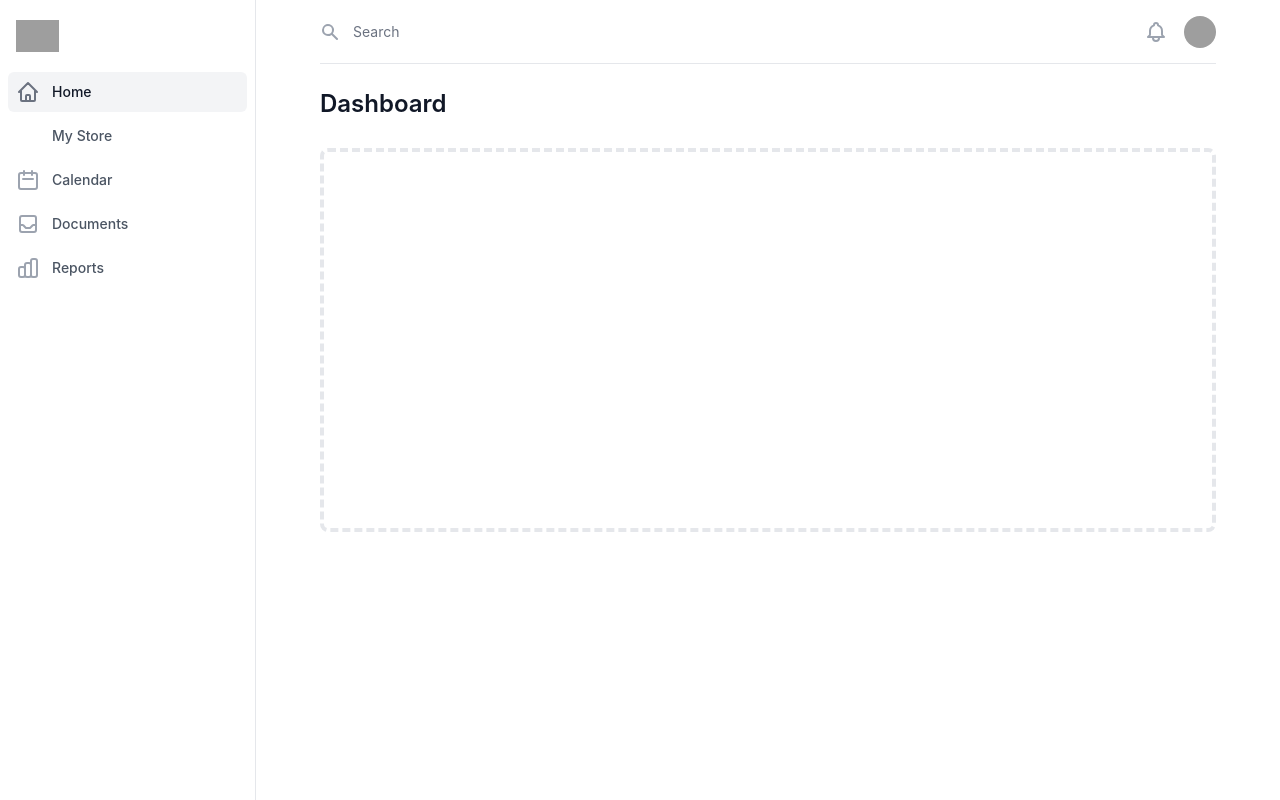
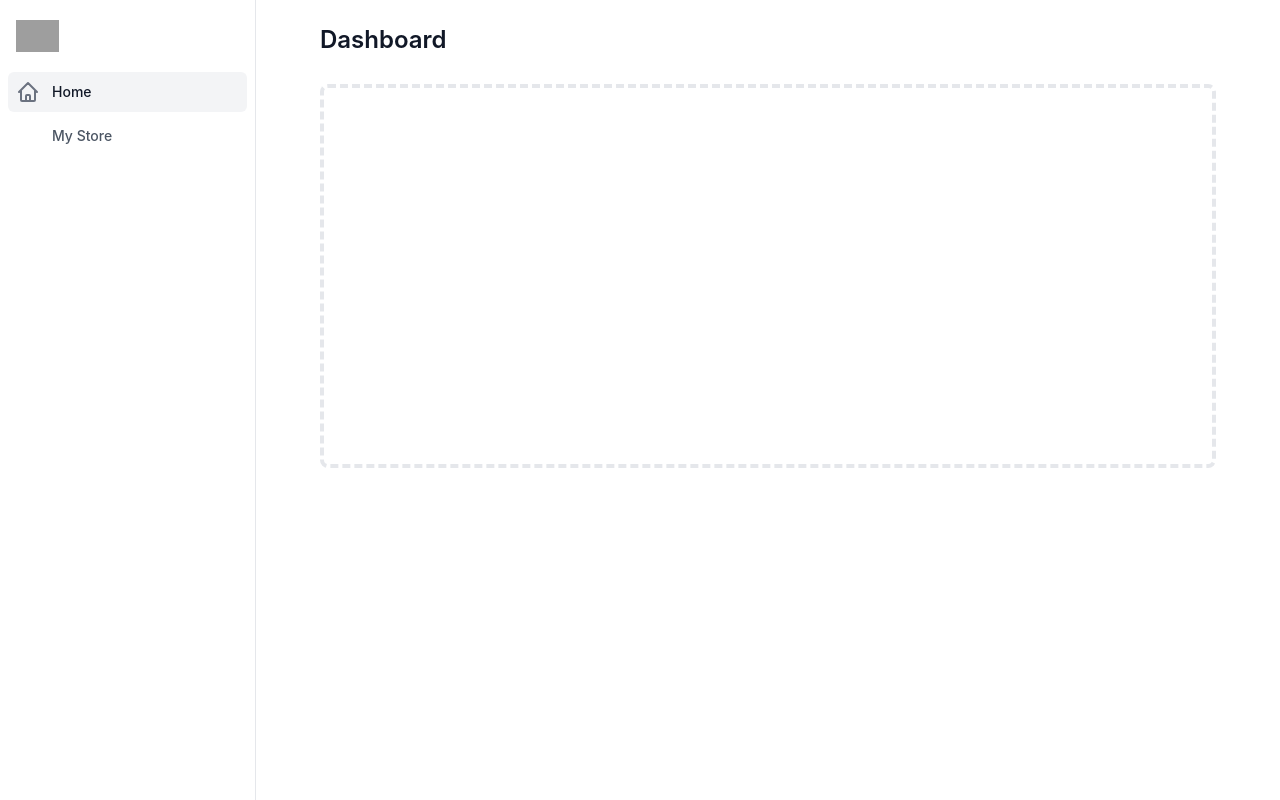
Before and after one commit to Wepewour19clc7/Gudspot, a React (Create React App) app in the folder src/frontend/: page / in a window 1280 px wide. Built offline with nearby package versions, Linux system fonts and the light colour scheme; grey boxes are pictures that could not be loaded; some icons are missing.

Commit message:
router feature

```diff
--- a/src/frontend/package.json
+++ b/src/frontend/package.json
@@ -15,6 +15,7 @@
     "react": "^17.0.2",
     "react-dom": "^17.0.2",
     "react-icons": "^4.3.1",
+    "react-router-dom": "^5.3.0",
     "react-scripts": "4.0.3",
     "web-vitals": "^1.0.1"
   },
--- a/src/frontend/src/App.js
+++ b/src/frontend/src/App.js
@@ -1,12 +1,33 @@
-import HeaderApp from './components/HeaderApp'
 import LayoutApp from './components/Layout'
-import Main from './pages/Main'
+import { BrowserRouter as Router, Route, Switch } from 'react-router-dom'
+import AuthRoute from './routes/AuthRoute'
+import Home from './pages/Home'
+import { AuthRoutes, ViewRoutes } from './routes'
 
 export default function App () {
   return (
-    <LayoutApp>
-      <HeaderApp />
-      <Main/>
-    </LayoutApp>
+    <Router>
+      <LayoutApp>
+        <Switch>
+          {ViewRoutes.map(({ path, exact, component }, key) => {
+            return (
+              <Route key={key} exact={exact} path={path}>
+                {component}
+              </Route>
+            )
+          })}
+          <Route exact path='/'>
+            <Home />
+          </Route>
+          {AuthRoutes.map(({ path, exact, component }, key) => {
+            return (
+              <AuthRoute key={key} exact={exact} path={path}>
+                {component}
+              </AuthRoute>
+            )
+          })}
+        </Switch>
+      </LayoutApp>
+    </Router>
   )
 }
--- /dev/null
+++ b/src/frontend/src/components/AuthWall/index.js
@@ -0,0 +1,17 @@
+import React from 'react'
+import { Redirect, Route } from 'react-router-dom'
+import { AuthRoutes } from '../../routes'
+const AuthWall = () => {
+  const isLogged = false
+  return (
+    <>
+      {AuthRoutes.map(({ path, exact, component }, i) => {
+        return (
+          <Route key={i} exact={exact} path={path} component={component} />
+        );
+      })}
+    </>
+  )
+}
+
+export default AuthWall
--- a/src/frontend/src/components/HeaderApp/index.js
+++ b/src/frontend/src/components/HeaderApp/index.js
@@ -3,6 +3,7 @@ import SearchBar from '../SearchBar'
 import { BellIcon, MenuAlt2Icon } from '@heroicons/react/outline'
 import { Menu, Transition } from '@headlessui/react'
 import clsx from 'clsx'
+import { Link } from 'react-router-dom'
 
 const userNavigation = [
   { name: 'Your Profile', href: '#' },
@@ -63,12 +64,12 @@ const HeaderApp = () => {
                 {userNavigation.map((item) => (
                   <Menu.Item key={item.name}>
                     {({ active }) => (
-                      <a
-                        href={item.href}
+                      <Link
+                        to={item.href}
                         className={clsx(active ? 'bg-gray-100' : '', 'block py-2 px-4 text-sm text-gray-700')}
                       >
                         {item.name}
-                      </a>
+                      </Link>
                     )}
                   </Menu.Item>
                 ))}
--- a/src/frontend/src/components/Sidebar/index.js
+++ b/src/frontend/src/components/Sidebar/index.js
@@ -1,15 +1,13 @@
 import React, { Fragment, useState } from 'react'
 import { Dialog, Transition } from '@headlessui/react'
-import { CalendarIcon, ChartBarIcon, HomeIcon, InboxIcon, XIcon } from '@heroicons/react/outline'
+import { HomeIcon, XIcon } from '@heroicons/react/outline'
 import clsx from 'clsx'
 import { BiStoreAlt } from 'react-icons/all'
+import { Link } from 'react-router-dom'
 
 const navigation = [
-  { name: 'Home', href: '#', icon: HomeIcon, current: true },
-  { name: 'My Store', href: '#', icon: BiStoreAlt, current: false },
-  { name: 'Calendar', href: '#', icon: CalendarIcon, current: false },
-  { name: 'Documents', href: '#', icon: InboxIcon, current: false },
-  { name: 'Reports', href: '#', icon: ChartBarIcon, current: false },
+  { name: 'Home', href: '/', icon: HomeIcon, current: true },
+  { name: 'My Store', href: '/store', icon: BiStoreAlt, current: false },
 ]
 
 const Sidebar = () => {
@@ -60,18 +58,20 @@ const Sidebar = () => {
                 </div>
               </Transition.Child>
               <div className='flex-shrink-0 px-4 flex items-center'>
-                <img
-                  className='h-8 w-auto'
-                  src='https://tailwindui.com/img/logos/workflow-logo-indigo-600-mark-gray-800-text.svg'
-                  alt='Workflow'
-                />
+                <Link to={"/"}>
+                  <img
+                    className='h-8 w-auto'
+                    src='https://tailwindui.com/img/logos/workflow-logo-indigo-600-mark-gray-800-text.svg'
+                    alt='Workflow'
+                  />
+                </Link>
               </div>
               <div className='mt-5 flex-1 h-0 overflow-y-auto'>
                 <nav className='px-2 space-y-1'>
                   {navigation.map((item) => (
-                    <a
+                    <Link to={item.href}>
+                    <div
                       key={item.name}
-                      href={item.href}
                       className={clsx(
                         item.current
                           ? 'bg-gray-100 text-gray-900'
@@ -87,7 +87,8 @@ const Sidebar = () => {
                         aria-hidden='true'
                       />
                       {item.name}
-                    </a>
+                    </div>
+                    </Link>
                   ))}
                 </nav>
               </div>
@@ -102,18 +103,20 @@ const Sidebar = () => {
           {/* Sidebar component, swap this element with another sidebar if you like */}
           <div className='border-r border-gray-200 pt-5 pb-4 flex flex-col flex-grow overflow-y-auto'>
             <div className='flex-shrink-0 px-4 flex items-center'>
+              <Link to={"/"}>
               <img
                 className='h-8 w-auto'
                 src='https://tailwindui.com/img/logos/workflow-logo-indigo-600-mark-gray-800-text.svg'
                 alt='Workflow'
               />
+              </Link>
             </div>
             <div className='flex-grow mt-5 flex flex-col'>
               <nav className='flex-1 bg-white px-2 space-y-1'>
                 {navigation.map((item) => (
-                  <a
+                  <Link
                     key={item.name}
-                    href={item.href}
+                    to={item.href}
                     className={clsx(
                       item.current ? 'bg-gray-100 text-gray-900' : 'text-gray-600 hover:bg-gray-50 hover:text-gray-900',
                       'group rounded-md py-2 px-2 flex items-center text-sm font-medium',
@@ -127,7 +130,7 @@ const Sidebar = () => {
                       aria-hidden='true'
                     />
                     {item.name}
-                  </a>
+                  </Link>
                 ))}
               </nav>
             </div>
--- a/src/frontend/src/pages/Main/index.js
+++ b/src/frontend/src/pages/Home/index.js
@@ -1,6 +1,6 @@
 import React from 'react'
 
-const Main = () => {
+const Home = () => {
   return (
     <main className='flex-1 relative overflow-y-auto focus:outline-none'>
       <div className='py-6'>
@@ -17,4 +17,4 @@ const Main = () => {
   )
 }
 
-export default Main
+export default Home
--- /dev/null
+++ b/src/frontend/src/pages/Profile/index.js
@@ -0,0 +1,11 @@
+import React from 'react'
+
+const Profile = () => {
+  return (
+    <div>
+      Profile page
+    </div>
+  )
+}
+
+export default Profile
--- /dev/null
+++ b/src/frontend/src/pages/StoreOwner/index.js
@@ -0,0 +1,11 @@
+import React from 'react'
+
+const StoreOwner = () => {
+  return (
+    <div>
+      Store owner
+    </div>
+  )
+}
+
+export default StoreOwner
--- /dev/null
+++ b/src/frontend/src/routes/AuthRoute.js
@@ -0,0 +1,12 @@
+import React from 'react'
+import { Redirect, Route } from 'react-router-dom'
+
+const AuthRoute = props => {
+  const userIsLogged = false
+
+  return (
+    <Route {...props}>{userIsLogged ? props.children : <Redirect to={"/"}/>}</Route>
+  )
+}
+
+export default AuthRoute
--- /dev/null
+++ b/src/frontend/src/routes/index.js
@@ -0,0 +1,31 @@
+import React from 'react'
+import Main from '../pages/Home'
+import Profile from '../pages/Profile'
+import StoreOwner from '../pages/StoreOwner'
+
+const ViewRoutes = [
+  {
+    path: '/',
+    exact: true,
+    component: () => <Main />,
+  },
+  {
+    path: '/store',
+    exact: true,
+    component: () => <StoreOwner />,
+  }
+]
+
+const AuthRoutes = [
+  {
+    path: '/profile',
+    exact: true,
+    component: () => <Profile />,
+  },
+  {
+    path: '/create-post',
+    exact: true,
+    component: () => <Profile />,
+  },
+]
+export { ViewRoutes, AuthRoutes }
```
Also changed, not shown: 2 other files (tests, documents, lock files or other folders).
